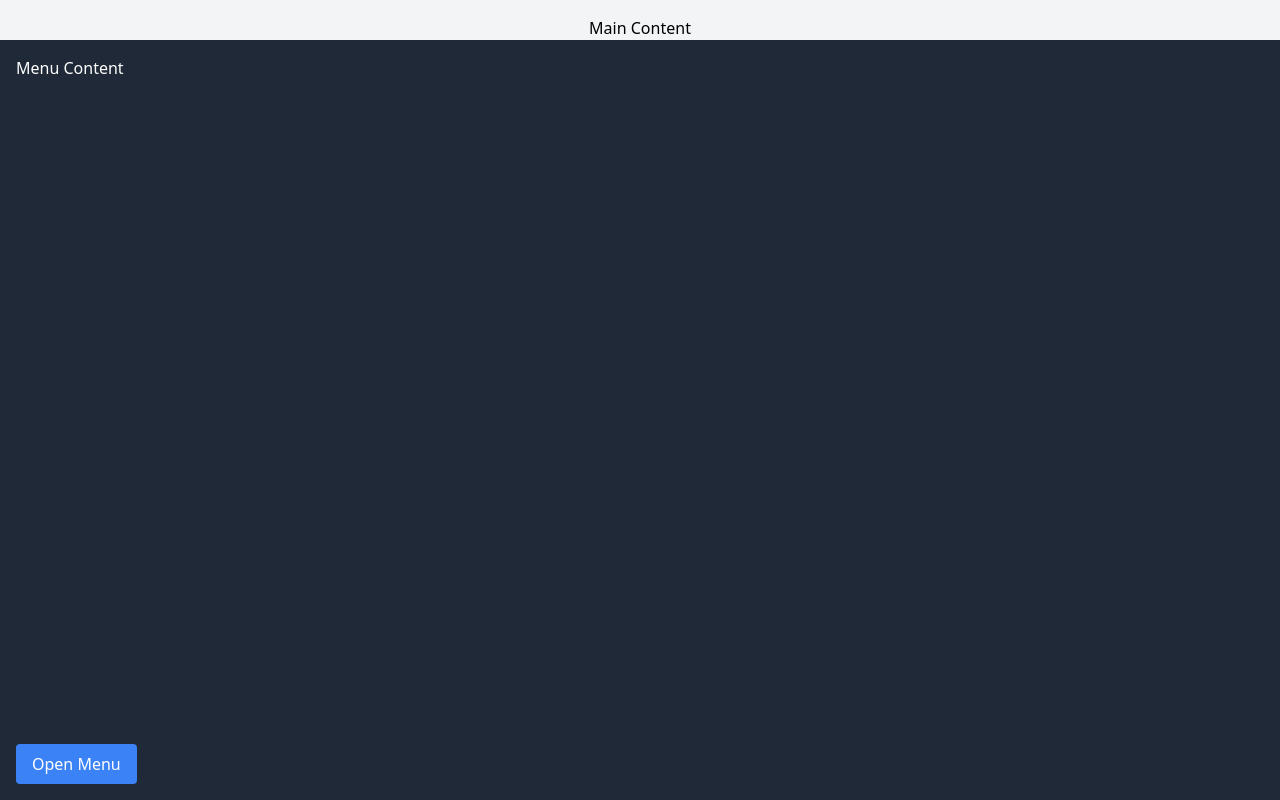
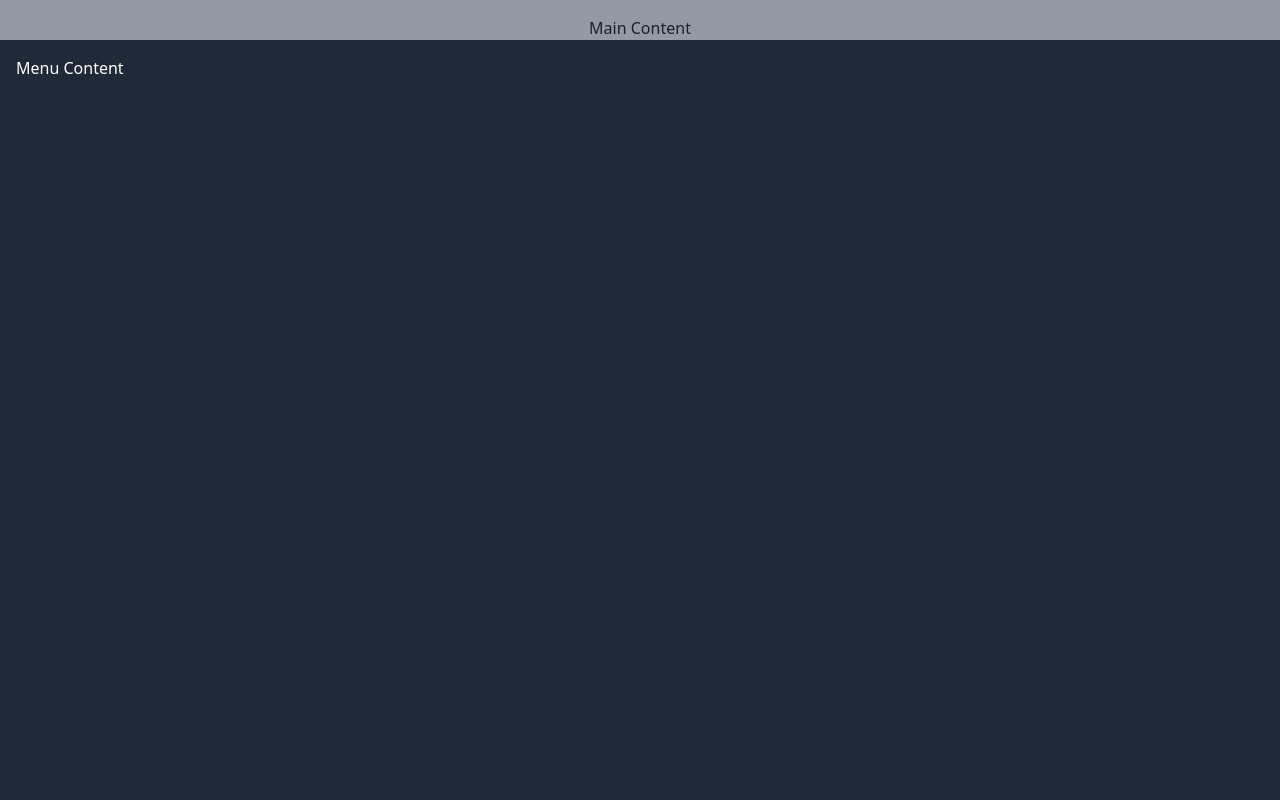
Before and after one commit to kaitokosuge/fast-tol, a React (Vite) app: page / in a window 1280 px wide. Both pictures are taken after a click on the button "Open Menu". Built offline with nearby package versions, Linux system fonts and the light colour scheme.

Commit message:
add: drag

```diff
--- a/src/Menu.tsx
+++ b/src/Menu.tsx
@@ -60,19 +60,36 @@ export default function BottomDrawerMenu() {
 		}
 	};
 
+	// メニューの外側をクリックしたときにメニューを閉じる
+	const handleBackgroundClick = () => {
+		setTranslateY(menuHeight.current); // メニューを閉じる
+		setIsMenuOpen(false); // メニューを閉じている状態にする
+	};
+
 	return (
 		<div
 			className="relative h-screen"
 			style={{
 				overflow: "hidden", // 初期状態でスクロールを無効化
 			}}>
+			{/* メニュー背景部分（メニューが開いているときに表示） */}
+			{isMenuOpen && (
+				<div
+					className="absolute top-0 left-0 w-full h-full bg-gray-700 bg-opacity-50"
+					onClick={handleBackgroundClick} // クリックでメニューを閉じる
+					style={{
+						zIndex: 1, // メニューより下に表示
+					}}
+				/>
+			)}
+
 			{/* メニュー部分 */}
 			<div
-				className="absolute bottom-0 left-0 w-full bg-gray-800 text-white"
+				className="absolute bottom-0 left-0 w-full bg-gray-800 text-white z-20"
 				style={{
 					height: `${menuHeight.current}px`,
 					transform: `translateY(${translateY}px)`,
-					transition: isDragging.current ? "none" : "transform 0.1s ease-out", // ドラッグ中は即時反映
+					transition: isDragging.current ? "none" : "transform 0.2s ease-out", // ドラッグ中は即時反映
 				}}
 				// ドラッグイベントをメニュー部分に限定
 				onMouseDown={(e) => handleStart(e.clientY)} // ドラッグ開始
```
